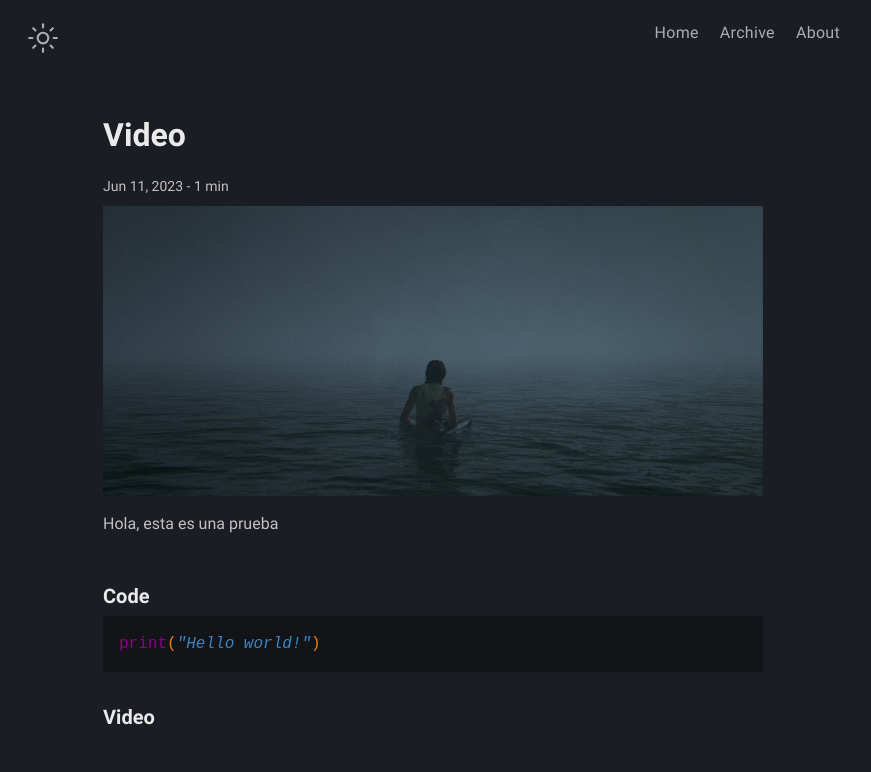
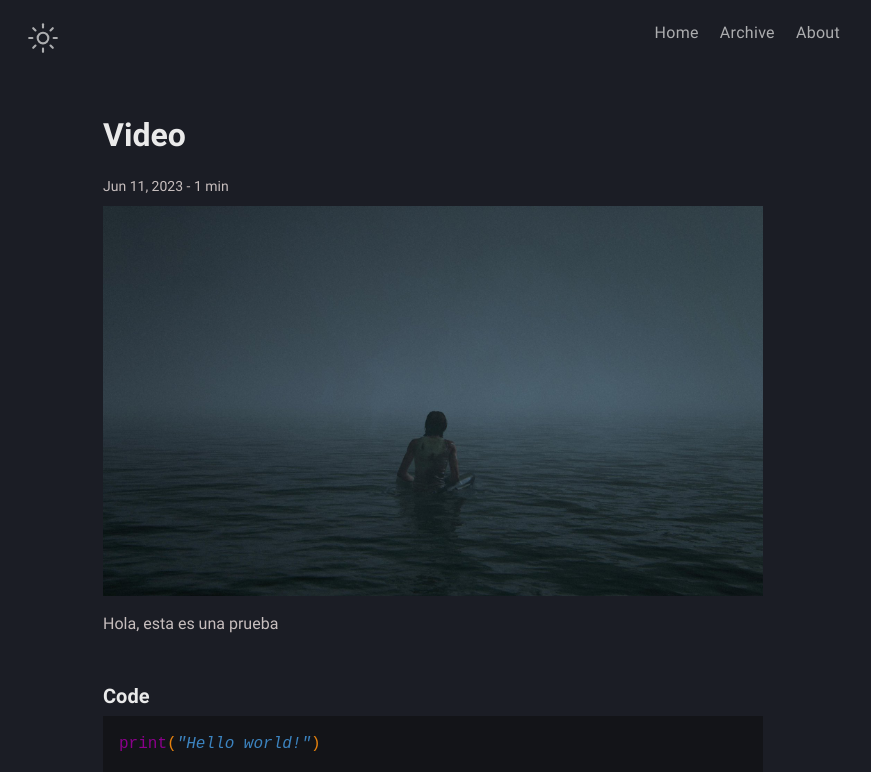
Before and after one commit to gadivalr/borrar, a Jekyll site: the page built from _posts/2023-06-11-test.md, in a window 1280 px wide. Shown: the top 772 px of the page, without its empty margins (207-1078 px from the left). Built offline with Jekyll 4.4.1, drawn with Linux system fonts in a browser that asks for light colours; comment, search, counter and statistics services are not loaded; grey boxes are pictures that could not be loaded.

Commit message:
Update _post.scss

```diff
--- a/_sass/klise/_post.scss
+++ b/_sass/klise/_post.scss
@@ -7,8 +7,15 @@
 }
   .contenedor {
     width: 100%;
+
     //max-width: 600px; /* Definir el ancho máximo que deseas para el div */
-    height: 300px; /* Definir el alto deseado para el div */
+
+    height: 400px; /* Altura para dispositivos móviles */
+
+
+    @include media-query($on-desktop) {
+      height: 300px; /* Altura para pantallas de escritorio */
+    } /* Definir el alto deseado para el div */
 
     overflow: hidden; /* Ocultar partes de la imagen que se salgan del contenedor */
   }
@@ -93,6 +100,10 @@
     max-width: 100%;
     margin-top: 35px;
     margin-bottom: 35px;
+    height: 400px;
+    @include media-query($on-desktop) {
+      height: 300px; /* Altura para pantallas de escritorio */
+    }
   }
   .centered {
     text-align: center;
```
